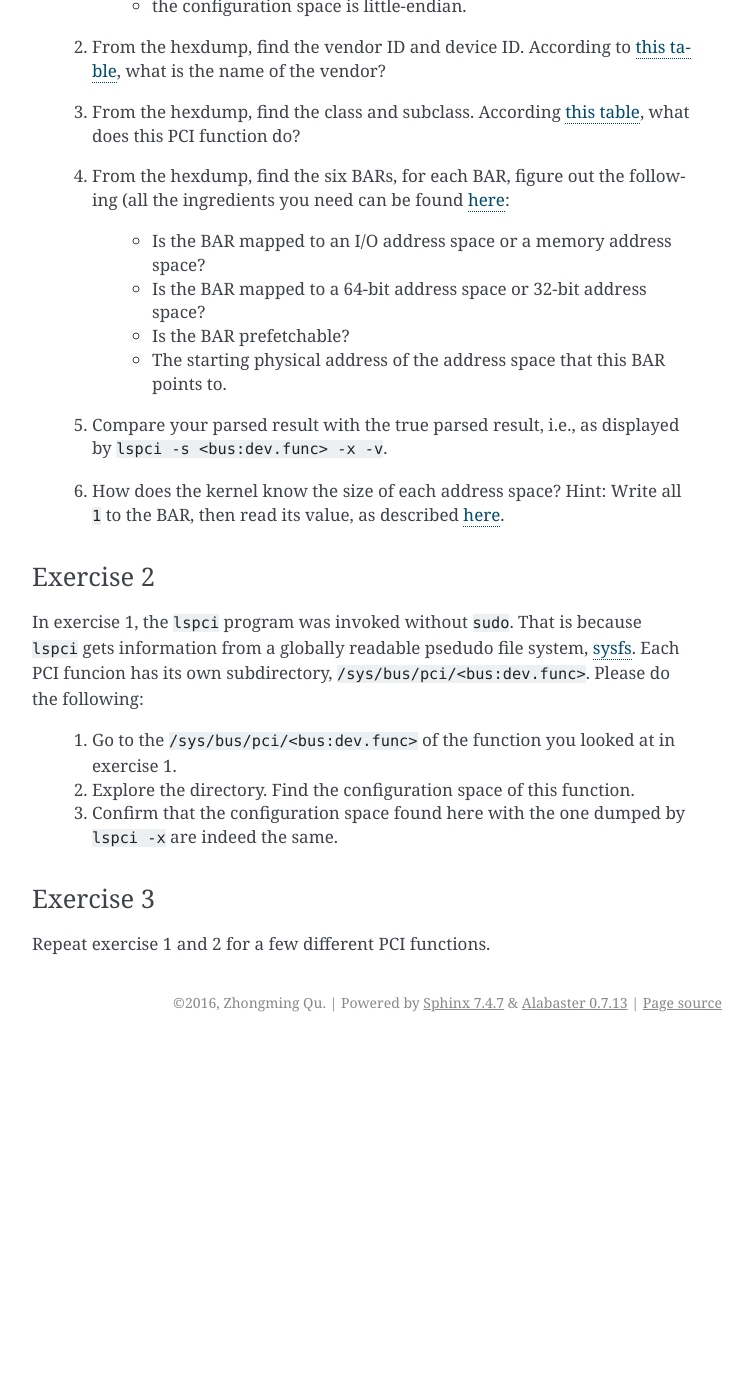
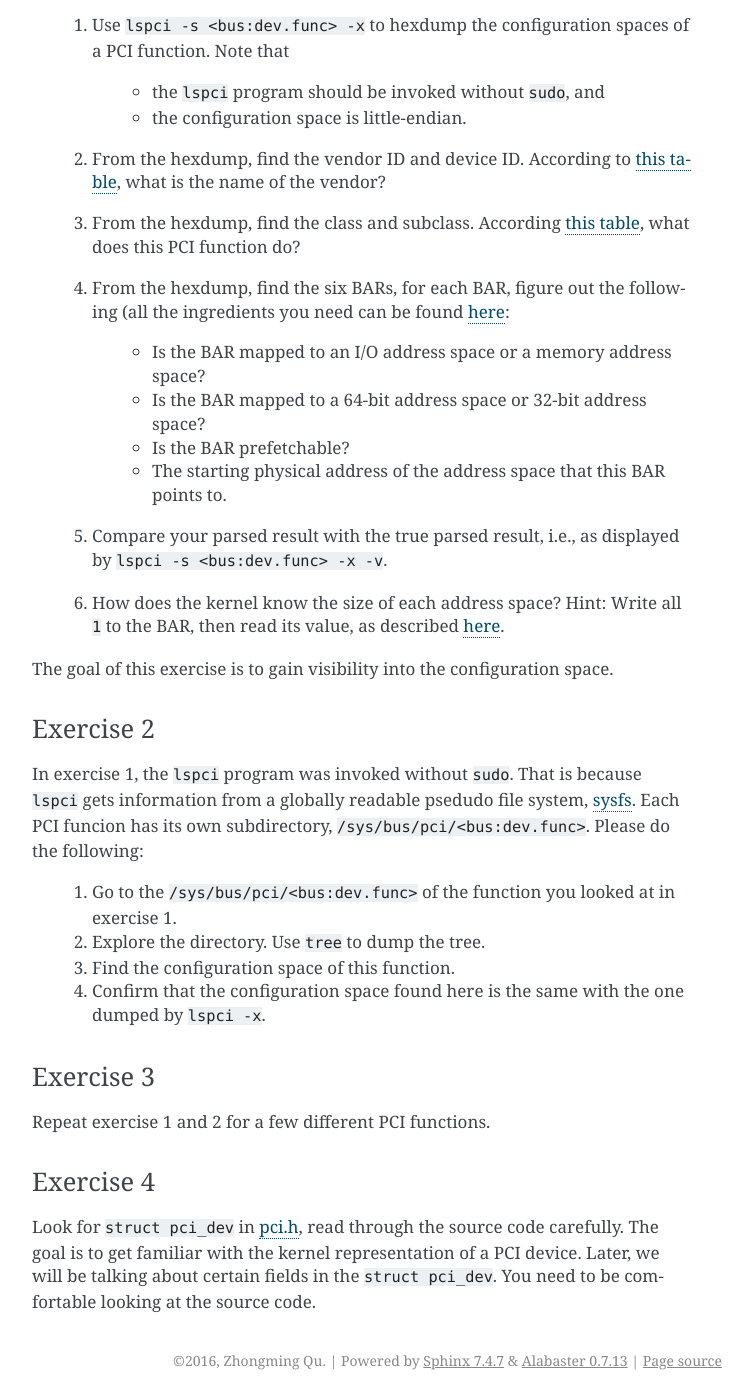
Before and after one commit to qzmfranklin/dpdk-doc, a Sphinx documentation site: the page built from source/pci-intro.rst, in a window 1280 px wide and 1400 px high, scrolled down 2788 px. Shown: the whole window, without its empty margins (388-1141 px from the left). Built offline with Sphinx 7.4.7, drawn with Linux system fonts in a browser that asks for light colours; before the commit the page ends 3830 px from its top, so only the background shows below that; some of the changed text lies outside the part shown.

Commit message:
Some more writing

```diff
--- a/source/pci-intro.rst
+++ b/source/pci-intro.rst
@@ -16,6 +16,7 @@ Resources
     - `Kernel archive
       <https://www.kernel.org/doc/Documentation/ABI/testing/sysfs-bus-pci>`_ on
       :code:`/sys/bus/pci/...`.
+
 
 Basic Concepts
 --------------
@@ -61,6 +62,12 @@ The PCI standard permits
 
 For simplicity, this doc will refer to PCI buses/devices/functions as
 buses/devices/functions when there is no ambiguity.
+
+An import observation is that a system of PCI buses, devices, and function make
+up a tree where the CPU is the root node, PCI buses and PCI-PCI bridges are the
+edges, and PCI devices/function are the end nodes. It is possible to iterate
+through all devices on the PCI system with a depth first traversal.
+
 
 Address Spaces
 --------------
@@ -127,13 +134,13 @@ The six *Base Address Registers*, or BARs are used to tell the kernel
     - the sizes of address spaces.
 
 
-Probing
--------
+Kernel Representation
+---------------------
 
-At boot time [subject to modification], PCI buses are recursively scanned for
-devices. Devices make their address spaces available to the kernel per the PCI
-standard [citation needed].
-
+At last, pleae remember that
+    - :code:`struct pci_dev` represents a PCI function in the kernel,
+    - :code:`struct pci_dev` is defined in `pci.h
+      <http://lxr.free-electrons.com/source/include/linux/pci.h>`_.
 
 Exercises
 ---------
@@ -170,6 +177,8 @@ On a Linux machine, do the following:
         :code:`1` to the BAR, then read its value, as described `here
         <http://wiki.osdev.org/PCI#Base_Address_Registers>`_.
 
+The goal of this exercise is to gain visibility into the configuration space.
+
 Exercise 2
 ~~~~~~~~~~
 
@@ -181,11 +190,23 @@ funcion has its own subdirectory, :code:`/sys/bus/pci/<bus:dev.func>`. Please do
 the following:
     #.  Go to the :code:`/sys/bus/pci/<bus:dev.func>` of the function you looked
         at in exercise 1.
-    #.  Explore the directory. Find the configuration space of this function.
-    #.  Confirm that the configuration space found here with the one dumped by
-        :code:`lspci -x` are indeed the same.
+    #.  Explore the directory. Use :code:`tree` to dump the tree.
+    #.  Find the configuration space of this function.
+    #.  Confirm that the configuration space found here is the same with the one
+        dumped by :code:`lspci -x`.
 
 Exercise 3
 ~~~~~~~~~~
 
 Repeat exercise 1 and 2 for a few different PCI functions.
+
+
+Exercise 4
+~~~~~~~~~~
+
+Look for :code:`struct pci_dev` in `pci.h
+<http://lxr.free-electrons.com/source/include/linux/pci.h>`_, read through the
+source code carefully. The goal is to get familiar with the kernel
+representation of a PCI device. Later, we will be talking about certain fields
+in the :code:`struct pci_dev`. You need to be comfortable looking at the source
+code.
```
Also changed, not shown: source/pci-driver.rst (+25 -0 lines).
